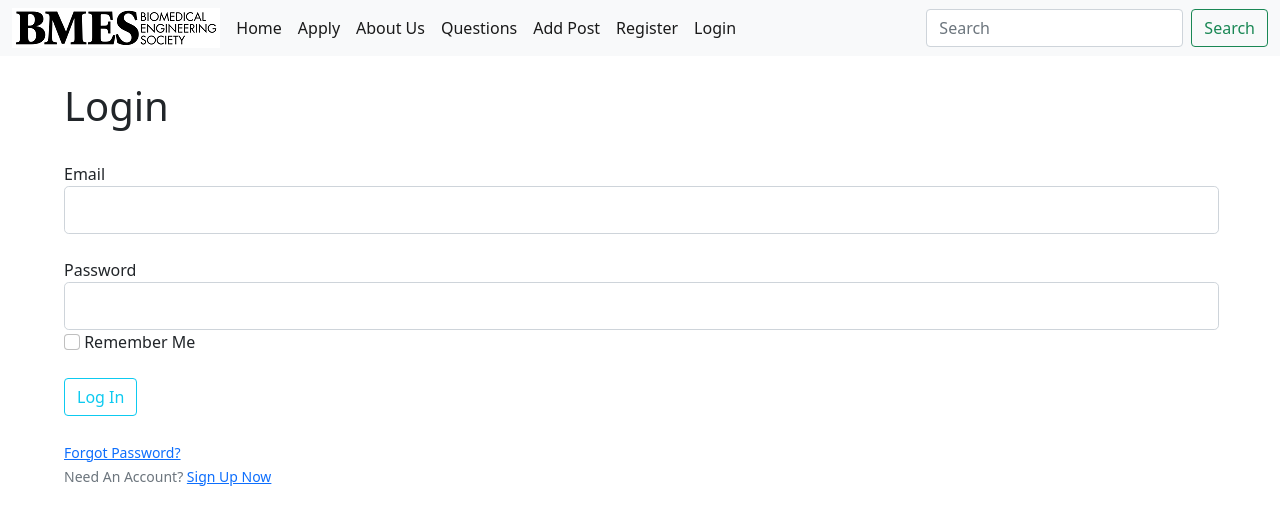
After one commit to AvyukthN/BMES, a Flask app: page /login in a window 1280 px wide. The commit adds this page. Shown: the top 525 px of the page. Run offline with Flask 2, Linux system fonts and the light colour scheme.

Commit message:
added user registration and login

```diff
--- a/app.py
+++ b/app.py
@@ -1,7 +1,6 @@
-from flask import Flask, render_template, request
+from flask import Flask, render_template, request, flash, redirect, url_for
 from flask_sqlalchemy import SQLAlchemy
 import smtplib
-from credentials import creds
 from datetime import datetime
 import os
 from slack_sdk import WebClient
@@ -9,8 +8,11 @@ from slack_sdk.errors import SlackApiError
 from dotenv import load_dotenv
 import slack
 from pathlib import Path
+from forms import RegistrationForm, LoginForm
+
 
 app = Flask(__name__)
+app.config['SECRET_KEY'] = "41bac753eacc4c643ab39faed589ae94"
 
 app.config['SQLALCHEMY_DATABASE_URI'] = 'sqlite:///site.db'
 db = SQLAlchemy(app)
@@ -48,6 +50,30 @@ def home():
 
         return render_template('home.html')
         # emailer(name, subject, body)
+
+@app.route("/register", methods = ["GET", "POST"])
+def register():
+    form = RegistrationForm()
+
+    if form.validate_on_submit():
+        flash("Account created for {}!".format(form.username.data), 'success')
+        return redirect(url_for('home'))
+
+    return render_template('register.html', form=form)
+
+@app.route("/login", methods = ['GET', 'POST'])
+def login():
+    form = LoginForm()
+
+    if form.validate_on_submit():
+        if form.email.data == 'avyukthnilajagi@gmail.com' and form.password.data == 'password':
+            flash('You have been logged in!', 'success')
+
+            return redirect(url_for('home'))
+        else:
+            flash('Login Unsuccessful. Please check your username and password', 'danger')
+
+    return render_template('login.html', form=form)
 
 @app.route('/aboutus', methods=['GET'])
 def aboutUs():
--- a/credentials.py
+++ /dev/null
@@ -1,2 +0,0 @@
-creds = {'email': '*NOPE*@gmail.com',
-         'pass': '*NOPE*'}
--- /dev/null
+++ b/forms.py
@@ -0,0 +1,21 @@
+from flask_wtf import FlaskForm
+from wtforms import StringField, PasswordField, SubmitField, BooleanField
+from wtforms.validators import DataRequired, Length, Email, EqualTo
+
+class RegistrationForm(FlaskForm):
+    username = StringField('Username',
+                           validators = [DataRequired(), Length(min = 2, max = 20)])
+
+    email = StringField('Email',
+                        validators = [DataRequired(), Email()])
+    password = PasswordField('Password', validators = [DataRequired()])
+    confirm_password = PasswordField('Confirm Password', validators = [DataRequired(), EqualTo('password')])
+
+    submit = SubmitField('Sign Up')
+
+class LoginForm(FlaskForm):
+    email = StringField('Email',
+                        validators = [DataRequired(), Email()])
+    password = PasswordField('Password', validators = [DataRequired()])
+    remember = BooleanField('Remember Me')
+    submit = SubmitField('Log In')
--- a/templates/base.html
+++ b/templates/base.html
@@ -29,6 +29,12 @@
             <li class="nav-item">
 		    <a class="nav-link active" href="{{ url_for('addPost') }}">Add Post</a>
             </li>
+            <li class="nav-item">
+		    <a class="nav-link active" href="{{ url_for('register') }}">Register</a>
+            </li>
+            <li class="nav-item">
+		    <a class="nav-link active" href="{{ url_for('login') }}">Login</a>
+            </li>
             <!-- <li class="nav-item dropdown">
               <a class="nav-link dropdown-toggle" href="#" id="navbarDropdown" role="button" data-bs-toggle="dropdown" aria-expanded="false">
                 Dropdown
@@ -51,6 +57,15 @@
         </div>
       </div>
     </nav>
+    {% with messages = get_flashed_messages(with_categories=true) %}
+    	{% if messages %}
+		{% for category, message in messages %}
+			<div class = "alert alerg-{{ category }}">
+				{{ message }}
+			</div>
+		{% endfor %}
+	{% endif %}
+    {% endwith %}
     {% block content %}
     {% endblock %}
   </body>
--- /dev/null
+++ b/templates/login.html
@@ -0,0 +1,56 @@
+{% extends 'base.html' %}
+{% block content %}
+
+<div style = "margin-left: 5%; margin-top: 2%;">
+	<form method = "POST" action= "" style = "margin-right: 5%">
+		{{ form.hidden_tag() }}
+		<fieldset class = "form-group">
+			<h1>Login</h1></br>
+                <div class="form-group">
+                    {{ form.email.label(class="form-control-label") }}
+                    {% if form.email.errors %}
+                        {{ form.email(class="form-control form-control-lg is-invalid") }}
+                        <div class="invalid-feedback">
+                            {% for error in form.email.errors %}
+                                <span>{{ error }}</span>
+                            {% endfor %}
+                        </div>
+                    {% else %}
+                        {{ form.email(class="form-control form-control-lg") }}
+                    {% endif %}
+		</div></br>
+                <div class="form-group">
+                    {{ form.password.label(class="form-control-label") }}
+                    {% if form.password.errors %}
+                        {{ form.password(class="form-control form-control-lg is-invalid") }}
+                        <div class="invalid-feedback">
+                            {% for error in form.password.errors %}
+                                <span>{{ error }}</span>
+                            {% endfor %}
+                        </div>
+                    {% else %}
+                        {{ form.password(class="form-control form-control-lg") }}
+                    {% endif %}
+		</div>
+		<div class = "form-group">
+			{{ form.remember(class = "form-check-input") }}
+			{{ form.remember.label(class = "form-check-label") }}
+		</div></br>
+		</fieldset>
+		<div class = "form-group">
+			{{ form.submit(class = "btn btn-outline-info") }}
+		</div></br>
+		<small class = "text-muted ml-2">
+			<a href = "#">Forgot Password?</a>
+		</small>
+		</br>
+	</form>
+	<div>
+		<small class = "text-muted">
+			Need An Account? <a class = "ml-2" href ="{{ url_for('register') }}" >Sign Up Now</a>
+
+		</small>
+	</div>
+</div>
+
+{% endblock %}
```
Also changed, not shown: templates/register.html (added, +75 -0 lines), databasePopulation/dbCreater.py (renamed from dbCreater.py), databasePopulation/dbDummy.py (renamed from dbDummy.py), 2 other files.
